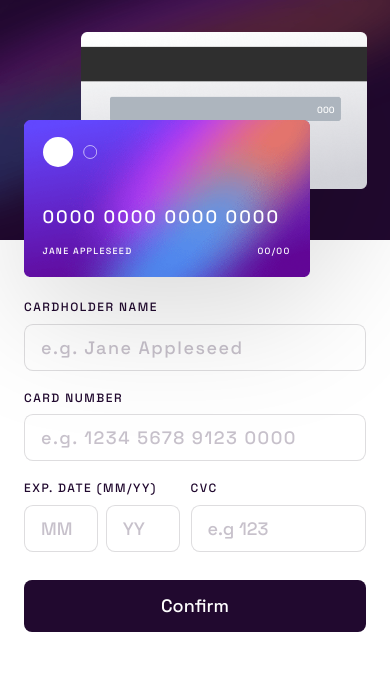
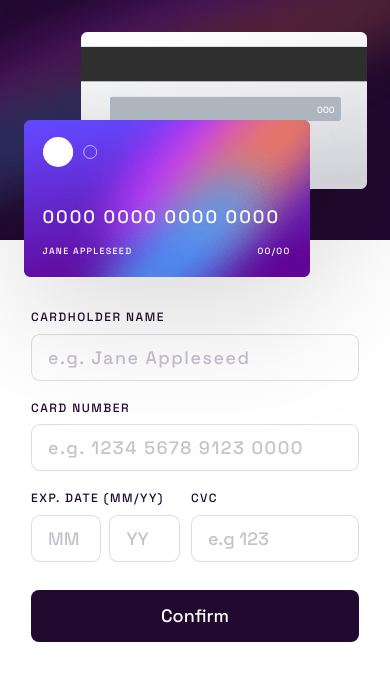
Before and after one commit to aleksandr-efimenko/interactive-card-details-form, a Next.js app: page / in a window 390 px wide. Shown: the top 680 px of the page. Built offline with nearby package versions, Linux system fonts and the light colour scheme.

Commit message:
change full width for form container

```diff
--- a/components/CardForm.tsx
+++ b/components/CardForm.tsx
@@ -128,7 +128,7 @@ export default function CardForm({
   };
 
   return (
-    <div className=" mx-6 lg:min-w-[24rem] lg:mx-0">
+    <div className="max-w-[20.5rem] w-full mx-6 lg:min-w-[24rem] lg:mx-0">
       <form onSubmit={handleSumbit}>
         <div className="flex flex-col lg:gap-[1.625rem] gap-5">
           <CardHolderNameInput
--- a/components/CardSubmitted.tsx
+++ b/components/CardSubmitted.tsx
@@ -8,7 +8,7 @@ export default function CardSubmitted({
   toggleCardSubmitted: Function;
 }) {
   return (
-    <div className="mx-6 w-full lg:min-w-[24rem] lg:mx-0">
+    <div className="mx-6 max-w-[20.5rem] w-full lg:min-w-[24rem] lg:mx-0">
       <Image src={iconCompete} alt="icon complete" className=" mb-9 mx-auto" />
       <h1
         className="uppercase text-center text-very-dark-violet text-[1.75rem] leading-9
--- a/tailwind.config.js
+++ b/tailwind.config.js
@@ -11,7 +11,7 @@ module.exports = {
         "grid-card-template": "minmax(1rem, 11.4%) 33.8rem minmax(1rem, 8.8%) auto minmax(1rem, 10%)"
       },
       gridTemplateRows: {
-        "mobile-grid-template" : "300px auto",
+        "mobile-grid-template" : "310px auto",
       },
       dropShadow: {
         'xx': '0px 39px 60px rgba(0, 0, 0, 0.142481)',
```
